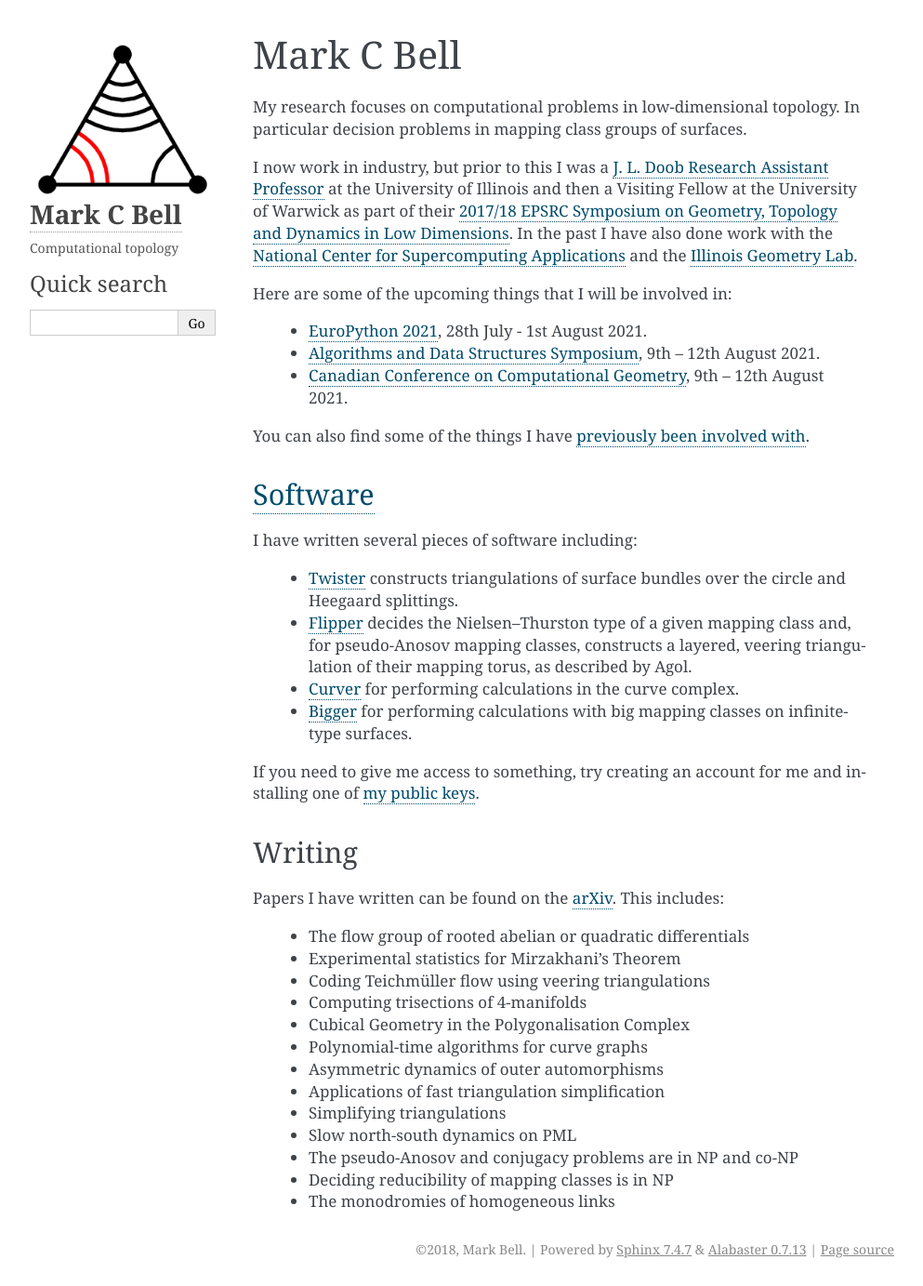
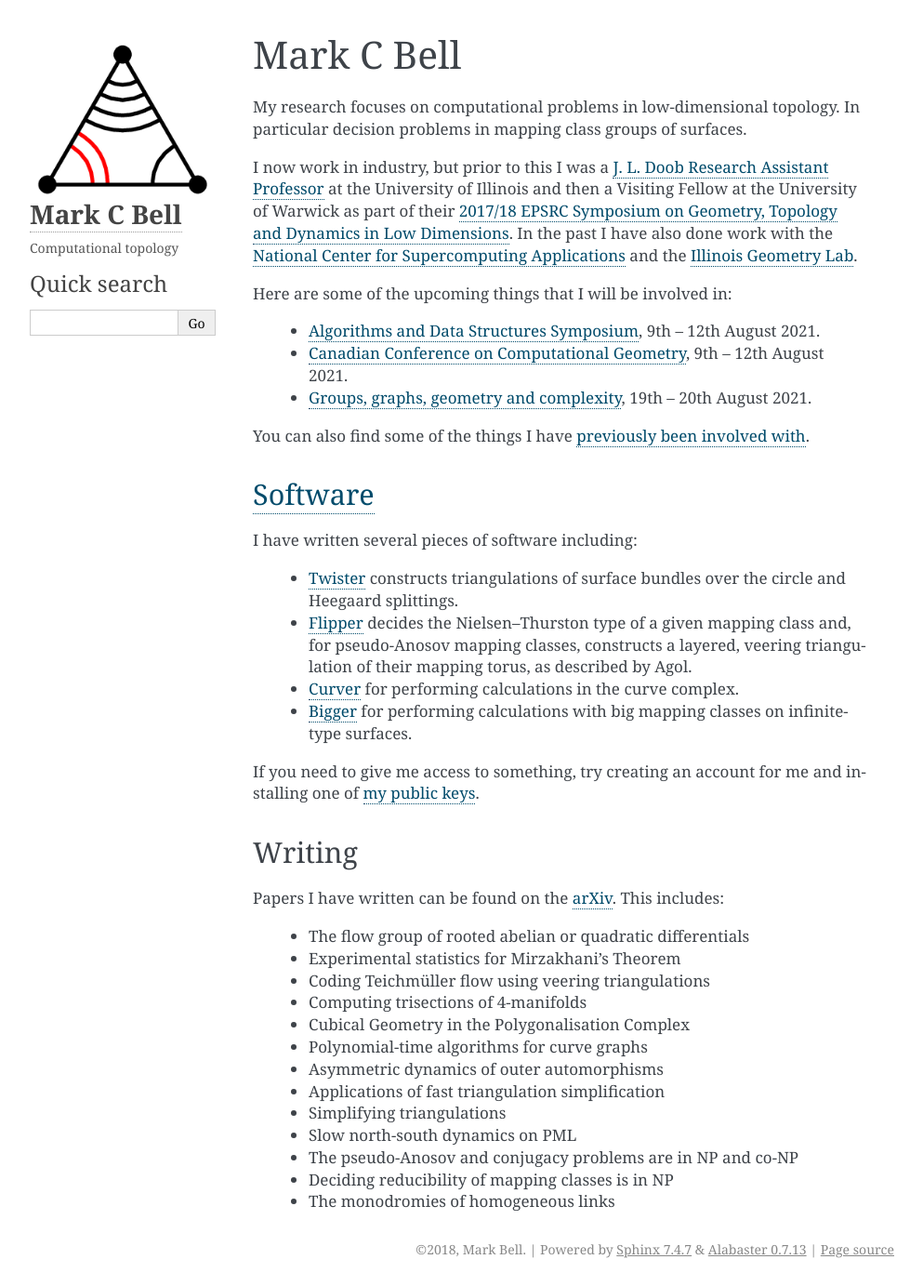
Before and after one commit to MarkCBell/MarkCBell.github.io, a Sphinx documentation site: the page built from source/index.rst, in a window 1280 px wide and 1383 px high. Shown: the whole window at 93% size, without its empty margins (148-1141 px from the left). Built offline with Sphinx 7.4.7, drawn with Linux system fonts in a browser that asks for light colours.

Commit message:
Updated conferences.

```diff
--- a/source/index.rst
+++ b/source/index.rst
@@ -10,9 +10,9 @@ In the past I have also done work with the `National Center for Supercomputing A
 
 Here are some of the upcoming things that I will be involved in:
 
- - `EuroPython 2021 <https://ep2021.europython.eu/>`_, 28th July - 1st August 2021.
  - `Algorithms and Data Structures Symposium <http://www.fields.utoronto.ca/activities/21-22/WADS-CCCG>`_, 9th -- 12th August 2021.
  - `Canadian Conference on Computational Geometry <http://www.fields.utoronto.ca/activities/21-22/WADS-CCCG>`_, 9th -- 12th August 2021.
+ - `Groups, graphs, geometry and complexity <https://sites.google.com/view/groups-graphs/home>`_, 19th -- 20th August 2021.
 
 ..  - `Braids <https://icerm.brown.edu/programs/sp-s22/>`_ at ICERM, February -- May 2022.
 
--- a/source/past.rst
+++ b/source/past.rst
@@ -42,6 +42,7 @@ Some of the things I have previously been involved in:
 
 As well as some non-mathematical things:
 
+ - EuroPython 2021,
  - PyCon US 2021,
  - PyCon UK 2017,
  - Cloud OnAir,
```
Also changed, not shown: 8 other files.
